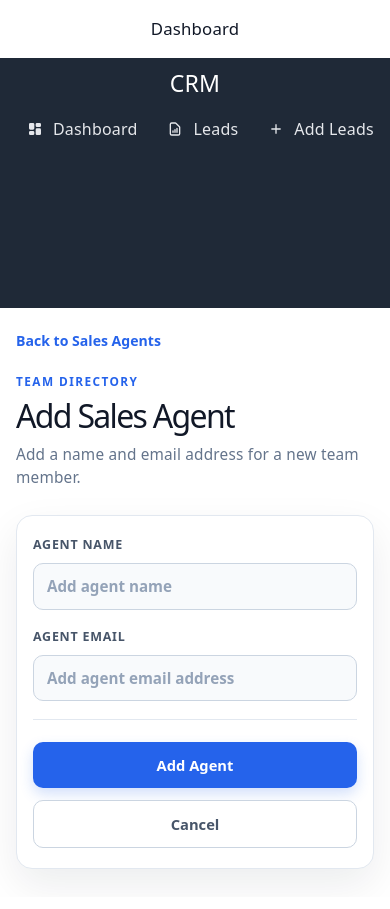
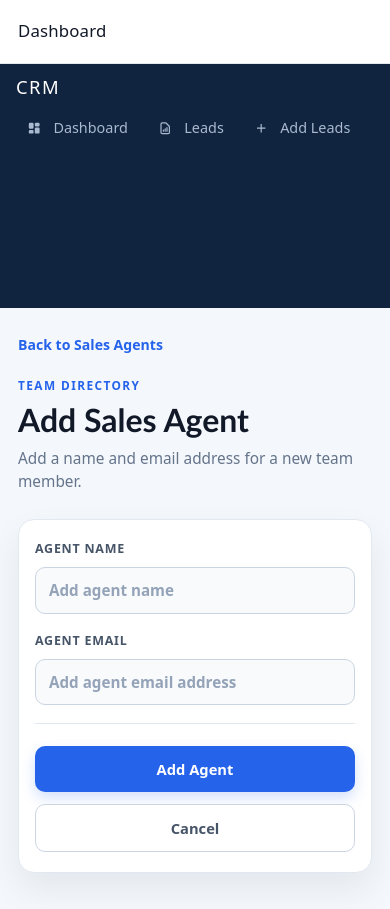
Before and after one commit to rishav-ghosh-98/CRM-App-Frontend, a React (Vite) app: page /add-agents in a window 390 px wide. Built offline with nearby package versions, Linux system fonts and the light colour scheme; no server answers.

Commit message:
style changes

```diff
--- a/src/components/Layout/Layout.css
+++ b/src/components/Layout/Layout.css
@@ -1,6 +1,6 @@
 body {
   margin: 0;
-  background: #f5f7fb;
+  background: #f4f7fb;
 }
 
 .layout {
@@ -24,7 +24,19 @@ body {
   max-width: 1280px;
   box-sizing: border-box;
   margin: 0 auto;
-  padding: 32px;
+  padding: 36px 40px 48px;
+  animation: page-enter 0.35s ease both;
+}
+
+@keyframes page-enter {
+  from {
+    opacity: 0;
+    transform: translateY(6px);
+  }
+  to {
+    opacity: 1;
+    transform: translateY(0);
+  }
 }
 
 @media (max-width: 700px) {
@@ -34,12 +46,12 @@ body {
   }
 
   .page-content {
-    padding: 20px 16px 28px;
+    padding: 24px 18px 36px;
   }
 }
 
 @media (min-width: 701px) and (max-width: 1100px) {
   .page-content {
-    padding: 24px;
+    padding: 28px;
   }
 }
--- a/src/components/Layout/Navbar.css
+++ b/src/components/Layout/Navbar.css
@@ -1,24 +1,26 @@
 .navbar-custom {
-  min-height: 70px;
+  min-height: 76px;
   box-sizing: border-box;
-  background: white;
-  box-shadow: 0 2px 10px rgba(0,0,0,.08);
+  background: #ffffff;
+  border-bottom: 1px solid #e2e8f0;
+  box-shadow: 0 4px 18px rgba(15, 35, 63, 0.05);
   display: flex;
   align-items: center;
-  padding: 0 30px;
+  padding: 0 40px;
 }
 
 .navbar-custom h4 {
   width: min(1280px, 100%);
   margin: 0 auto;
   color: #111827;
-  font-size: 1.25rem;
+  font-size: 1.15rem;
+  letter-spacing: 0.01em;
 }
 
 @media (max-width: 700px) {
   .navbar-custom {
-    min-height: 58px;
-    padding: 0 16px;
+    min-height: 64px;
+    padding: 0 18px;
   }
 
   .navbar-custom h4 {
--- a/src/components/Layout/Sidebar.css
+++ b/src/components/Layout/Sidebar.css
@@ -1,38 +1,44 @@
 .sidebar {
-  width: 250px;
-  flex: 0 0 250px;
-  min-height: calc(100svh - 70px);
+  width: 244px;
+  flex: 0 0 244px;
+  min-height: calc(100svh - 76px);
   box-sizing: border-box;
-  background: #1f2937;
+  background: #10233f;
   color: white;
-  padding: 20px;
+  padding: 28px 18px;
 }
 
 .sidebar h3 {
-  margin-bottom: 32px;
+  margin: 0 12px 34px;
+  color: #ffffff;
+  font-size: 1.15rem;
+  letter-spacing: 0.08em;
+  text-transform: uppercase;
 }
 
 .sidebar-nav {
   display: flex;
   flex-direction: column;
-  gap: 10px;
+  gap: 6px;
 }
 
 .sidebar-link {
   display: flex;
   align-items: center;
-  gap: 10px;
-  color: #e5e7eb;
+  gap: 12px;
+  color: #a9bad0;
   text-decoration: none;
-  padding: 10px 12px;
-  border-radius: 8px;
-  transition: background 0.2s ease;
+  padding: 12px 14px;
+  border-radius: 10px;
+  font-size: 0.9rem;
+  transition: background 0.2s ease, color 0.2s ease, transform 0.2s ease;
 }
 
 .sidebar-link:hover,
 .sidebar-link.active {
-  background: #374151;
-  color: white;
+  background: #1d3b62;
+  color: #ffffff;
+  transform: translateX(2px);
 }
 
 @media (max-width: 700px) {
--- a/src/components/Loader.css
+++ b/src/components/Loader.css
@@ -7,6 +7,12 @@
   color: #64748b;
   font-size: 0.9rem;
   font-weight: 700;
+}
+
+.reports-page > .loader,
+.leads-page > .loader {
+  display: flex;
+  min-height: 240px;
 }
 
 .loader-spinner {
--- a/src/index.css
+++ b/src/index.css
@@ -1,23 +1,22 @@
 :root {
-  --text: #6b6375;
-  --text-h: #08060d;
-  --bg: #fff;
-  --border: #e5e4e7;
-  --code-bg: #f4f3ec;
-  --accent: #aa3bff;
-  --accent-bg: rgba(170, 59, 255, 0.1);
-  --accent-border: rgba(170, 59, 255, 0.5);
-  --social-bg: rgba(244, 243, 236, 0.5);
-  --shadow:
-    rgba(0, 0, 0, 0.1) 0 10px 15px -3px, rgba(0, 0, 0, 0.05) 0 4px 6px -2px;
+  --text: #64748b;
+  --text-h: #10233f;
+  --bg: #f4f7fb;
+  --border: #dce5f0;
+  --code-bg: #eef3f8;
+  --accent: #2563eb;
+  --accent-bg: #eaf2ff;
+  --accent-border: #93c5fd;
+  --social-bg: #eef3f8;
+  --shadow: 0 18px 42px rgba(15, 35, 63, 0.08);
 
-  --sans: system-ui, 'Segoe UI', Roboto, sans-serif;
-  --heading: system-ui, 'Segoe UI', Roboto, sans-serif;
+  --sans: "Trebuchet MS", "Segoe UI", sans-serif;
+  --heading: "Trebuchet MS", "Segoe UI", sans-serif;
   --mono: ui-monospace, Consolas, monospace;
 
-  font: 18px/145% var(--sans);
-  letter-spacing: 0.18px;
-  color-scheme: light dark;
+  font: 16px/145% var(--sans);
+  letter-spacing: 0;
+  color-scheme: light;
   color: var(--text);
   background: var(--bg);
   font-synthesis: none;
@@ -27,26 +26,6 @@
 
   @media (max-width: 1024px) {
     font-size: 16px;
-  }
-}
-
-@media (prefers-color-scheme: dark) {
-  :root {
-    --text: #9ca3af;
-    --text-h: #f3f4f6;
-    --bg: #16171d;
-    --border: #2e303a;
-    --code-bg: #1f2028;
-    --accent: #c084fc;
-    --accent-bg: rgba(192, 132, 252, 0.15);
-    --accent-border: rgba(192, 132, 252, 0.5);
-    --social-bg: rgba(47, 48, 58, 0.5);
-    --shadow:
-      rgba(0, 0, 0, 0.4) 0 10px 15px -3px, rgba(0, 0, 0, 0.25) 0 4px 6px -2px;
-  }
-
-  #social .button-icon {
-    filter: invert(1) brightness(2);
   }
 }
 
@@ -60,13 +39,14 @@ body {
   margin: 0;
   min-width: 0;
   overflow-x: hidden;
+  background: var(--bg);
 }
 
 #root {
   width: 100%;
   max-width: none;
   margin: 0;
-  text-align: center;
+  text-align: left;
   min-height: 100svh;
   display: flex;
   flex-direction: column;
@@ -76,13 +56,13 @@ body {
 h1,
 h2 {
   font-family: var(--heading);
-  font-weight: 500;
+  font-weight: 800;
   color: var(--text-h);
 }
 
 h1 {
   font-size: 56px;
-  letter-spacing: -1.68px;
+  letter-spacing: 0;
   margin: 32px 0;
   @media (max-width: 1024px) {
     font-size: 36px;
--- a/src/pages/AddLead.css
+++ b/src/pages/AddLead.css
@@ -16,7 +16,7 @@
   border: 1px solid #e2e8f0;
   border-radius: 16px;
   background: #ffffff;
-  box-shadow: 0 16px 40px rgba(15, 23, 42, 0.08);
+  box-shadow: 0 16px 36px rgba(15, 35, 63, 0.07);
 }
 
 .page-content:has(> div > form) form {
--- a/src/pages/AddSalesAgent.css
+++ b/src/pages/AddSalesAgent.css
@@ -39,7 +39,7 @@
   border: 1px solid #e2e8f0;
   border-radius: 16px;
   background: #ffffff;
-  box-shadow: 0 16px 40px rgba(15, 23, 42, 0.08);
+  box-shadow: 0 16px 36px rgba(15, 35, 63, 0.07);
 }
 
 .add-agent-form-fields {
--- a/src/pages/Dashboard.css
+++ b/src/pages/Dashboard.css
@@ -1,6 +1,6 @@
 .dashboard-title {
-  margin: 0 0 24px;
-  color: #111827;
+  margin: 0 0 28px;
+  color: #10233f;
   font-size: clamp(1.7rem, 3vw, 2.35rem);
   font-weight: 800;
   letter-spacing: -0.02em;
@@ -21,9 +21,9 @@
   flex-direction: column;
   justify-content: space-between;
   padding: 20px;
-  border-radius: 14px;
+  border-radius: 16px;
   color: #ffffff;
-  box-shadow: 0 10px 24px rgba(15, 23, 42, 0.1);
+  box-shadow: 0 16px 30px rgba(15, 35, 63, 0.14);
 }
 
 .overview-card::after {
@@ -61,15 +61,15 @@
 }
 
 .overview-blue {
-  background: linear-gradient(135deg, #2563eb, #1d4ed8);
+  background: linear-gradient(135deg, #2563eb, #1646b8);
 }
 
 .overview-green {
-  background: linear-gradient(135deg, #059669, #047857);
+  background: linear-gradient(135deg, #0f9f83, #08715e);
 }
 
 .overview-orange {
-  background: linear-gradient(135deg, #ea580c, #c2410c);
+  background: linear-gradient(135deg, #e58a28, #c45c14);
 }
 
 .recent-leads {
@@ -90,11 +90,11 @@
   gap: 14px;
   padding: 20px;
   border: 1px solid #dbe3ee;
-  border-radius: 14px;
+  border-radius: 16px;
   background: #ffffff;
   color: #334155;
   text-align: left;
-  box-shadow: 0 8px 22px rgba(15, 23, 42, 0.05);
+  box-shadow: 0 12px 26px rgba(15, 35, 63, 0.07);
   cursor: pointer;
   transition: border-color 0.2s ease, box-shadow 0.2s ease, transform 0.2s ease;
 }
@@ -245,7 +245,7 @@
   height: 100%;
   min-width: 4px;
   border-radius: inherit;
-  background: #7c3aed;
+  background: #0f9f83;
   transition: width 0.35s ease;
 }
 
--- a/src/pages/Leads.css
+++ b/src/pages/Leads.css
@@ -13,7 +13,7 @@
   margin: 0;
   font-size: clamp(2rem, 3vw, 2.6rem);
   line-height: 1.2;
-  color: #111827;
+  color: #10233f;
 }
 
 .add-lead-button {
@@ -40,8 +40,8 @@
 .lead-details-card {
   background: #ffffff;
   border: 1px solid #e5e7eb;
-  border-radius: 18px;
-  box-shadow: 0 8px 25px rgba(15, 23, 42, 0.05);
+  border-radius: 16px;
+  box-shadow: 0 16px 36px rgba(15, 35, 63, 0.07);
 }
 
 .lead-sidebar {
@@ -138,7 +138,7 @@
   border-radius: 10px;
   padding: 16px;
   text-align: left;
-  background: #f8fafc;
+  background: #ffffff;
   color: #334155;
   cursor: pointer;
 }
@@ -146,6 +146,8 @@
 .lead-row:hover {
   border-color: #93c5fd;
   background: #eff6ff;
+  box-shadow: 0 8px 18px rgba(37, 99, 235, 0.08);
+  transform: translateY(-1px);
 }
 
 .status {
--- a/src/pages/Reports.css
+++ b/src/pages/Reports.css
@@ -2,6 +2,7 @@
   width: 100%;
   max-width: 1120px;
   margin: 0 auto;
+  text-align: left;
 }
 
 .reports-header {
@@ -32,7 +33,7 @@
   border: 1px solid #e2e8f0;
   border-radius: 16px;
   background: #ffffff;
-  box-shadow: 0 12px 30px rgba(15, 23, 42, 0.06);
+  box-shadow: 0 16px 36px rgba(15, 35, 63, 0.07);
 }
 
 .report-card-wide {
--- a/src/pages/SalesAgents.css
+++ b/src/pages/SalesAgents.css
@@ -15,7 +15,7 @@
 
 .sales-agents-header h1 {
   margin: 0;
-  color: #111827;
+  color: #10233f;
   font-size: clamp(2rem, 3vw, 2.6rem);
   line-height: 1.2;
 }
```
